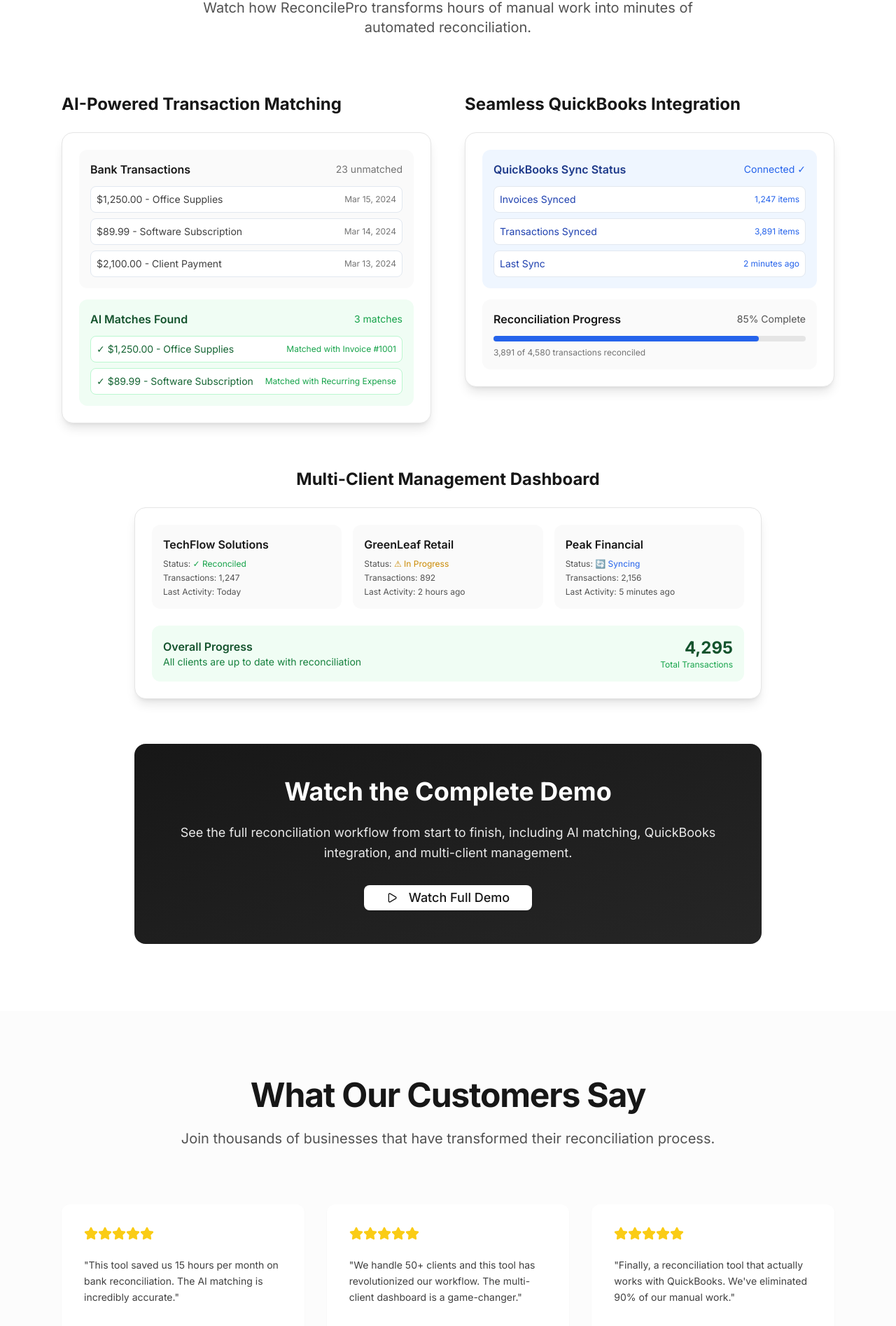
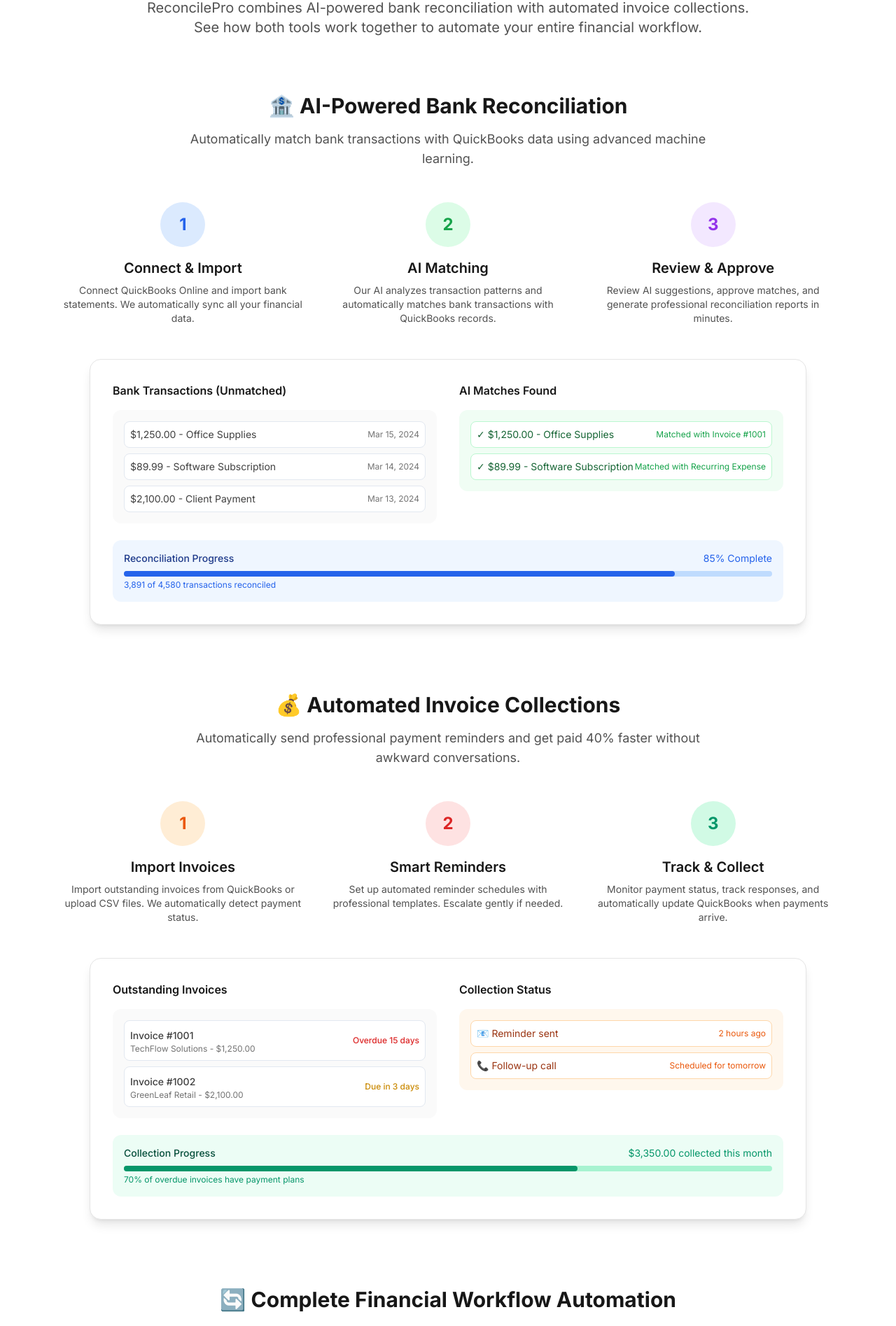
Before and after one commit to algominds35/bank-reconciliation-tool, a Next.js app: page / in a window 1280 px wide. Shown: the part 2058-3953 px from the top of the page at 70% size. Built offline with nearby package versions, Linux system fonts and the light colour scheme.

Commit message:
Add complete explanation of both tools: bank reconciliation + invoice collections with step-by-step workflows and interface mockups

```diff
--- a/src/app/page.tsx
+++ b/src/app/page.tsx
@@ -275,33 +275,68 @@ export default function HomePage() {
             className="text-center mb-20"
           >
             <h2 className="text-4xl lg:text-5xl font-bold text-neutral-900 mb-6 tracking-tight">
-              See It In Action
+              Two Powerful Tools in One Platform
             </h2>
-            <p className="text-xl text-neutral-600 max-w-3xl mx-auto">
-              Watch how ReconcilePro transforms hours of manual work into minutes of automated reconciliation.
+            <p className="text-xl text-neutral-600 max-w-4xl mx-auto">
+              ReconcilePro combines AI-powered bank reconciliation with automated invoice collections.
+              See how both tools work together to automate your entire financial workflow.
             </p>
           </motion.div>
 
-          {/* Product Screenshots Grid */}
-          <div className="grid grid-cols-1 lg:grid-cols-2 gap-12 mb-16">
-            {/* Left: AI Matching Interface */}
+          {/* Tool 1: Bank Reconciliation */}
           <motion.div
-              initial={{ opacity: 0, x: -20 }}
-              whileInView={{ opacity: 1, x: 0 }}
+            initial={{ opacity: 0, y: 20 }}
+            whileInView={{ opacity: 1, y: 0 }}
             transition={{ duration: 0.8 }}
             viewport={{ once: true }}
-              className="space-y-6"
+            className="mb-24"
           >
-              <h3 className="text-2xl font-bold text-neutral-900">
-                AI-Powered Transaction Matching
+            <div className="text-center mb-12">
+              <h3 className="text-3xl font-bold text-neutral-900 mb-4">
+                🏦 AI-Powered Bank Reconciliation
               </h3>
-              <div className="bg-white border border-neutral-200 rounded-2xl p-6 shadow-lg">
-                <div className="bg-neutral-50 rounded-xl p-4 mb-4">
-                  <div className="flex items-center justify-between mb-3">
-                    <h4 className="font-semibold text-neutral-900">Bank Transactions</h4>
-                    <span className="text-sm text-neutral-500">23 unmatched</span>
+              <p className="text-lg text-neutral-600 max-w-3xl mx-auto">
+                Automatically match bank transactions with QuickBooks data using advanced machine learning.
+              </p>
             </div>
-                  <div className="space-y-2">
+
+            {/* How It Works Steps */}
+            <div className="grid grid-cols-1 md:grid-cols-3 gap-8 mb-12">
+              <div className="text-center">
+                <div className="w-16 h-16 bg-blue-100 rounded-full flex items-center justify-center mx-auto mb-4">
+                  <span className="text-2xl font-bold text-blue-600">1</span>
+                </div>
+                <h4 className="text-xl font-semibold text-neutral-900 mb-2">Connect & Import</h4>
+                <p className="text-neutral-600 text-sm">
+                  Connect QuickBooks Online and import bank statements. We automatically sync all your financial data.
+                </p>
+              </div>
+              <div className="text-center">
+                <div className="w-16 h-16 bg-green-100 rounded-full flex items-center justify-center mx-auto mb-4">
+                  <span className="text-2xl font-bold text-green-600">2</span>
+                </div>
+                <h4 className="text-xl font-semibold text-neutral-900 mb-2">AI Matching</h4>
+                <p className="text-neutral-600 text-sm">
+                  Our AI analyzes transaction patterns and automatically matches bank transactions with QuickBooks records.
+                </p>
+              </div>
+              <div className="text-center">
+                <div className="w-16 h-16 bg-purple-100 rounded-full flex items-center justify-center mx-auto mb-4">
+                  <span className="text-2xl font-bold text-purple-600">3</span>
+                </div>
+                <h4 className="text-xl font-semibold text-neutral-900 mb-2">Review & Approve</h4>
+                <p className="text-neutral-600 text-sm">
+                  Review AI suggestions, approve matches, and generate professional reconciliation reports in minutes.
+                </p>
+              </div>
+            </div>
+
+            {/* Reconciliation Interface Mockup */}
+            <div className="bg-white border border-neutral-200 rounded-2xl p-8 shadow-lg max-w-5xl mx-auto">
+              <div className="grid grid-cols-1 lg:grid-cols-2 gap-8">
+                <div className="space-y-4">
+                  <h4 className="font-semibold text-neutral-900">Bank Transactions (Unmatched)</h4>
+                  <div className="bg-neutral-50 rounded-xl p-4 space-y-2">
                     <div className="flex items-center justify-between p-2 bg-white rounded-lg border">
                       <span className="text-sm text-neutral-700">$1,250.00 - Office Supplies</span>
                       <span className="text-xs text-neutral-500">Mar 15, 2024</span>
@@ -316,12 +351,9 @@ export default function HomePage() {
                     </div>
                   </div>
                 </div>
-                <div className="bg-green-50 rounded-xl p-4">
-                  <div className="flex items-center justify-between mb-3">
-                    <h4 className="font-semibold text-green-900">AI Matches Found</h4>
-                    <span className="text-sm text-green-600">3 matches</span>
-                  </div>
-                  <div className="space-y-2">
+                <div className="space-y-4">
+                  <h4 className="font-semibold text-neutral-900">AI Matches Found</h4>
+                  <div className="bg-green-50 rounded-xl p-4 space-y-2">
                     <div className="flex items-center justify-between p-2 bg-white rounded-lg border border-green-200">
                       <span className="text-sm text-green-800">✓ $1,250.00 - Office Supplies</span>
                       <span className="text-xs text-green-600">Matched with Invoice #1001</span>
@@ -333,103 +365,161 @@ export default function HomePage() {
                   </div>
                 </div>
               </div>
+              <div className="mt-6 p-4 bg-blue-50 rounded-xl">
+                <div className="flex items-center justify-between">
+                  <span className="text-sm font-medium text-blue-900">Reconciliation Progress</span>
+                  <span className="text-sm text-blue-600">85% Complete</span>
+                </div>
+                <div className="w-full bg-blue-200 rounded-full h-2 mt-2">
+                  <div className="bg-blue-600 h-2 rounded-full" style={{ width: '85%' }}></div>
+                </div>
+                <p className="text-xs text-blue-600 mt-1">3,891 of 4,580 transactions reconciled</p>
+              </div>
+            </div>
           </motion.div>
 
-            {/* Right: QuickBooks Integration */}
+          {/* Tool 2: Invoice Collections */}
           <motion.div
-              initial={{ opacity: 0, x: 20 }}
-              whileInView={{ opacity: 1, x: 0 }}
+            initial={{ opacity: 0, y: 20 }}
+            whileInView={{ opacity: 1, y: 0 }}
             transition={{ duration: 0.8, delay: 0.2 }}
             viewport={{ once: true }}
-              className="space-y-6"
+            className="mb-24"
           >
-              <h3 className="text-2xl font-bold text-neutral-900">
-                Seamless QuickBooks Integration
+            <div className="text-center mb-12">
+              <h3 className="text-3xl font-bold text-neutral-900 mb-4">
+                💰 Automated Invoice Collections
               </h3>
-              <div className="bg-white border border-neutral-200 rounded-2xl p-6 shadow-lg">
-                <div className="bg-blue-50 rounded-xl p-4 mb-4">
-                  <div className="flex items-center justify-between mb-3">
-                    <h4 className="font-semibold text-blue-900">QuickBooks Sync Status</h4>
-                    <span className="text-sm text-blue-600">Connected ✓</span>
+              <p className="text-lg text-neutral-600 max-w-3xl mx-auto">
+                Automatically send professional payment reminders and get paid 40% faster without awkward conversations.
+              </p>
             </div>
-                  <div className="space-y-2">
+
+            {/* How Invoice Collections Work */}
+            <div className="grid grid-cols-1 md:grid-cols-3 gap-8 mb-12">
+              <div className="text-center">
+                <div className="w-16 h-16 bg-orange-100 rounded-full flex items-center justify-center mx-auto mb-4">
+                  <span className="text-2xl font-bold text-orange-600">1</span>
+                </div>
+                <h4 className="text-xl font-semibold text-neutral-900 mb-2">Import Invoices</h4>
+                <p className="text-neutral-600 text-sm">
+                  Import outstanding invoices from QuickBooks or upload CSV files. We automatically detect payment status.
+                </p>
+              </div>
+              <div className="text-center">
+                <div className="w-16 h-16 bg-red-100 rounded-full flex items-center justify-center mx-auto mb-4">
+                  <span className="text-2xl font-bold text-red-600">2</span>
+                </div>
+                <h4 className="text-xl font-semibold text-neutral-900 mb-2">Smart Reminders</h4>
+                <p className="text-neutral-600 text-sm">
+                  Set up automated reminder schedules with professional templates. Escalate gently if needed.
+                </p>
+              </div>
+              <div className="text-center">
+                <div className="w-16 h-16 bg-emerald-100 rounded-full flex items-center justify-center mx-auto mb-4">
+                  <span className="text-2xl font-bold text-emerald-600">3</span>
+                </div>
+                <h4 className="text-xl font-semibold text-neutral-900 mb-2">Track & Collect</h4>
+                <p className="text-neutral-600 text-sm">
+                  Monitor payment status, track responses, and automatically update QuickBooks when payments arrive.
+                </p>
+              </div>
+            </div>
+
+            {/* Invoice Collections Interface Mockup */}
+            <div className="bg-white border border-neutral-200 rounded-2xl p-8 shadow-lg max-w-5xl mx-auto">
+              <div className="grid grid-cols-1 lg:grid-cols-2 gap-8">
+                <div className="space-y-4">
+                  <h4 className="font-semibold text-neutral-900">Outstanding Invoices</h4>
+                  <div className="bg-neutral-50 rounded-xl p-4 space-y-2">
                     <div className="flex items-center justify-between p-2 bg-white rounded-lg border">
-                      <span className="text-sm text-blue-800">Invoices Synced</span>
-                      <span className="text-xs text-blue-600">1,247 items</span>
+                      <div>
+                        <span className="text-sm font-medium text-neutral-700">Invoice #1001</span>
+                        <p className="text-xs text-neutral-500">TechFlow Solutions - $1,250.00</p>
+                      </div>
+                      <span className="text-xs text-red-600 font-medium">Overdue 15 days</span>
                     </div>
                     <div className="flex items-center justify-between p-2 bg-white rounded-lg border">
-                      <span className="text-sm text-blue-800">Transactions Synced</span>
-                      <span className="text-xs text-blue-600">3,891 items</span>
+                      <div>
+                        <span className="text-sm font-medium text-neutral-700">Invoice #1002</span>
+                        <p className="text-xs text-neutral-500">GreenLeaf Retail - $2,100.00</p>
                       </div>
-                    <div className="flex items-center justify-between p-2 bg-white rounded-lg border">
-                      <span className="text-sm text-blue-800">Last Sync</span>
-                      <span className="text-xs text-blue-600">2 minutes ago</span>
+                      <span className="text-xs text-yellow-600 font-medium">Due in 3 days</span>
                     </div>
                   </div>
                 </div>
-                <div className="bg-neutral-50 rounded-xl p-4">
-                  <div className="flex items-center justify-between mb-3">
-                    <h4 className="font-semibold text-neutral-900">Reconciliation Progress</h4>
-                    <span className="text-sm text-neutral-600">85% Complete</span>
+                <div className="space-y-4">
+                  <h4 className="font-semibold text-neutral-900">Collection Status</h4>
+                  <div className="bg-orange-50 rounded-xl p-4 space-y-2">
+                    <div className="flex items-center justify-between p-2 bg-white rounded-lg border border-orange-200">
+                      <span className="text-sm text-orange-800">📧 Reminder sent</span>
+                      <span className="text-xs text-orange-600">2 hours ago</span>
                     </div>
-                  <div className="w-full bg-neutral-200 rounded-full h-2 mb-2">
-                    <div className="bg-blue-600 h-2 rounded-full" style={{ width: '85%' }}></div>
+                    <div className="flex items-center justify-between p-2 bg-white rounded-lg border border-orange-200">
+                      <span className="text-sm text-orange-800">📞 Follow-up call</span>
+                      <span className="text-xs text-orange-600">Scheduled for tomorrow</span>
                     </div>
-                  <p className="text-xs text-neutral-500">3,891 of 4,580 transactions reconciled</p>
+                  </div>
+                </div>
+              </div>
+              <div className="mt-6 p-4 bg-emerald-50 rounded-xl">
+                <div className="flex items-center justify-between">
+                  <span className="text-sm font-medium text-emerald-900">Collection Progress</span>
+                  <span className="text-sm text-emerald-600">$3,350.00 collected this month</span>
+                </div>
+                <div className="w-full bg-emerald-200 rounded-full h-2 mt-2">
+                  <div className="bg-emerald-600 h-2 rounded-full" style={{ width: '70%' }}></div>
+                </div>
+                <p className="text-xs text-emerald-600 mt-1">70% of overdue invoices have payment plans</p>
               </div>
             </div>
           </motion.div>
-          </div>
 
-          {/* Bottom: Multi-Client Dashboard */}
+          {/* How Both Tools Work Together */}
           <motion.div
             initial={{ opacity: 0, y: 20 }}
             whileInView={{ opacity: 1, y: 0 }}
             transition={{ duration: 0.8, delay: 0.4 }}
             viewport={{ once: true }}
-            className="space-y-6"
+            className="mb-16"
           >
-            <h3 className="text-2xl font-bold text-neutral-900 text-center">
-              Multi-Client Management Dashboard
+            <div className="text-center mb-12">
+              <h3 className="text-3xl font-bold text-neutral-900 mb-4">
+                🔄 Complete Financial Workflow Automation
               </h3>
-            <div className="bg-white border border-neutral-200 rounded-2xl p-6 shadow-lg max-w-4xl mx-auto">
-              <div className="grid grid-cols-1 md:grid-cols-3 gap-4 mb-6">
-                <div className="bg-neutral-50 rounded-xl p-4">
-                  <h4 className="font-semibold text-neutral-900 mb-2">TechFlow Solutions</h4>
-                  <div className="space-y-1">
-                    <p className="text-xs text-neutral-600">Status: <span className="text-green-600">✓ Reconciled</span></p>
-                    <p className="text-xs text-neutral-600">Transactions: 1,247</p>
-                    <p className="text-xs text-neutral-600">Last Activity: Today</p>
+              <p className="text-lg text-neutral-600 max-w-3xl mx-auto">
+                Both tools work together to create a seamless financial automation system.
+              </p>
+            </div>
+
+            <div className="bg-gradient-to-r from-blue-50 to-emerald-50 border border-blue-200 rounded-2xl p-8 max-w-5xl mx-auto">
+              <div className="grid grid-cols-1 md:grid-cols-2 gap-8">
+                <div>
+                  <h4 className="text-xl font-semibold text-blue-900 mb-4">🏦 Bank Reconciliation</h4>
+                  <ul className="space-y-2 text-sm text-blue-800">
+                    <li>• Import bank statements automatically</li>
+                    <li>• AI matches transactions with QuickBooks</li>
+                    <li>• Generate reconciliation reports</li>
+                    <li>• Export to PDF for compliance</li>
+                  </ul>
+                </div>
+                <div>
+                  <h4 className="text-xl font-semibold text-emerald-900 mb-4">💰 Invoice Collections</h4>
+                  <ul className="space-y-2 text-sm text-emerald-800">
+                    <li>• Track outstanding invoices</li>
+                    <li>• Automated payment reminders</li>
+                    <li>• Payment status monitoring</li>
+                    <li>• QuickBooks integration</li>
+                  </ul>
                 </div>
               </div>
-                <div className="bg-neutral-50 rounded-xl p-4">
-                  <h4 className="font-semibold text-neutral-900 mb-2">GreenLeaf Retail</h4>
-                  <div className="space-y-1">
-                    <p className="text-xs text-neutral-600">Status: <span className="text-yellow-600">⚠ In Progress</span></p>
-                    <p className="text-xs text-neutral-600">Transactions: 892</p>
-                    <p className="text-xs text-neutral-600">Last Activity: 2 hours ago</p>
-                  </div>
-                </div>
-                <div className="bg-neutral-50 rounded-xl p-4">
-                  <h4 className="font-semibold text-neutral-900 mb-2">Peak Financial</h4>
-                  <div className="space-y-1">
-                    <p className="text-xs text-neutral-600">Status: <span className="text-blue-600">🔄 Syncing</span></p>
-                    <p className="text-xs text-neutral-600">Transactions: 2,156</p>
-                    <p className="text-xs text-neutral-600">Last Activity: 5 minutes ago</p>
-                  </div>
-                </div>
-              </div>
-              <div className="bg-green-50 rounded-xl p-4">
-                <div className="flex items-center justify-between">
-                  <div>
-                    <h4 className="font-semibold text-green-900">Overall Progress</h4>
-                    <p className="text-sm text-green-700">All clients are up to date with reconciliation</p>
-                  </div>
-                  <div className="text-right">
-                    <p className="text-2xl font-bold text-green-900">4,295</p>
-                    <p className="text-xs text-green-600">Total Transactions</p>
-                  </div>
-                </div>
+              <div className="mt-6 p-4 bg-white rounded-xl border border-blue-200">
+                <h5 className="font-semibold text-neutral-900 mb-2">🔄 How They Connect:</h5>
+                <p className="text-sm text-neutral-700">
+                  When invoice collections bring in payments, they automatically appear in your bank feed.
+                  Our AI then matches these payments with the corresponding invoices, creating a perfect
+                  reconciliation loop. No more manual work - everything flows automatically!
+                </p>
               </div>
             </div>
           </motion.div>
@@ -440,14 +530,16 @@ export default function HomePage() {
             whileInView={{ opacity: 1, scale: 1 }}
             transition={{ duration: 0.8, delay: 0.6 }}
             viewport={{ once: true }}
-            className="text-center mt-16"
+            className="text-center"
           >
             <div className="bg-gradient-to-br from-neutral-900 to-neutral-800 rounded-2xl p-12 text-center text-white max-w-4xl mx-auto">
               <h3 className="text-3xl lg:text-4xl font-bold mb-6">
-                Watch the Complete Demo
+                See Both Tools in Action
               </h3>
               <p className="text-lg mb-8 opacity-90 leading-relaxed">
-                See the full reconciliation workflow from start to finish, including AI matching, QuickBooks integration, and multi-client management.
+                Watch the complete demo showing how bank reconciliation and invoice collections work together
+                to automate your entire financial workflow. See real examples of AI matching, automated
+                reminders, and seamless QuickBooks integration.
               </p>
               <Button className="bg-white text-neutral-900 hover:bg-neutral-100 px-8 py-3 text-lg rounded-lg font-medium transition-all duration-200">
                 <Play className="mr-2 w-5 h-5" />
```
Lines whose indentation alone changed are shown as unchanged.
